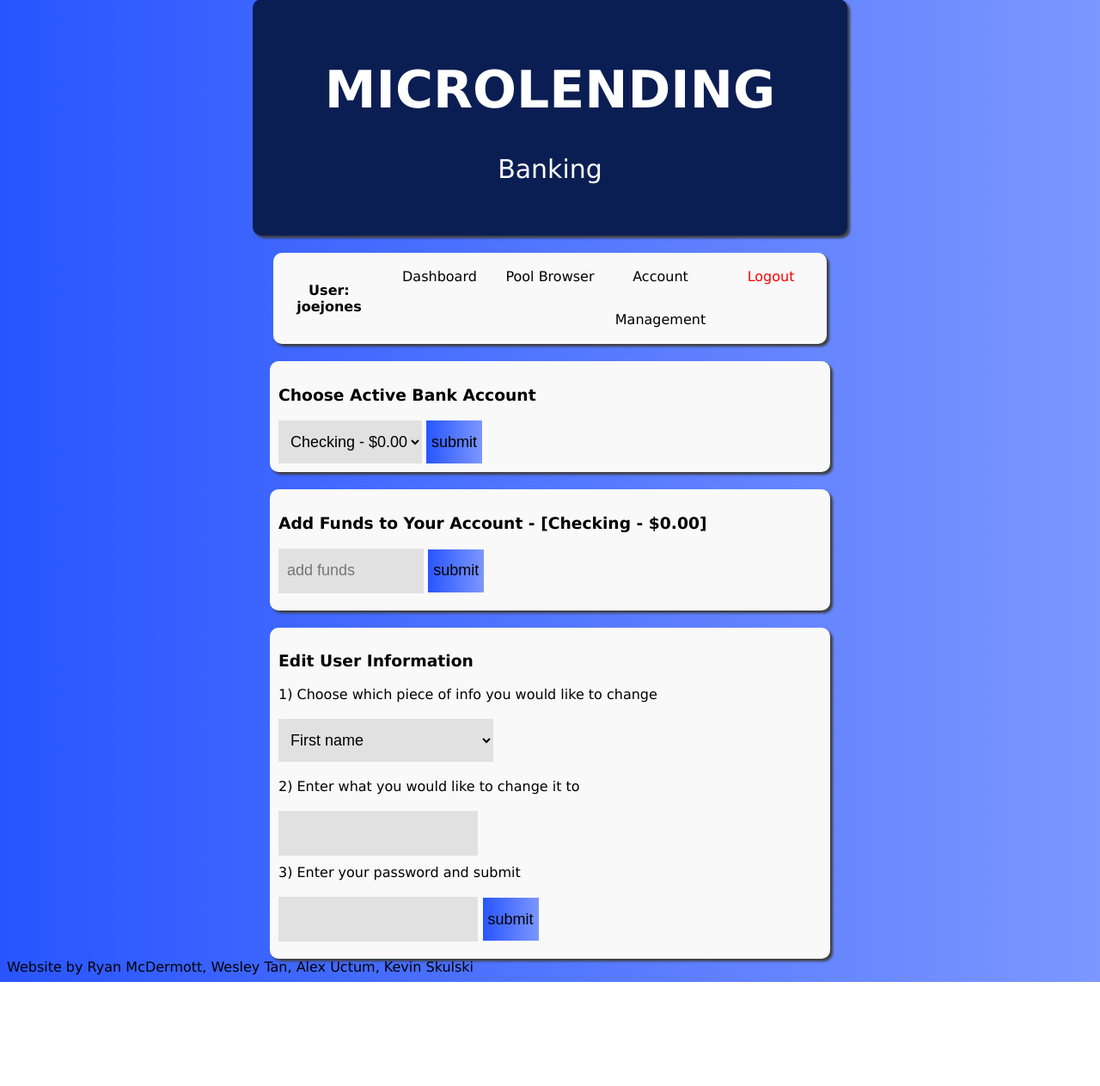
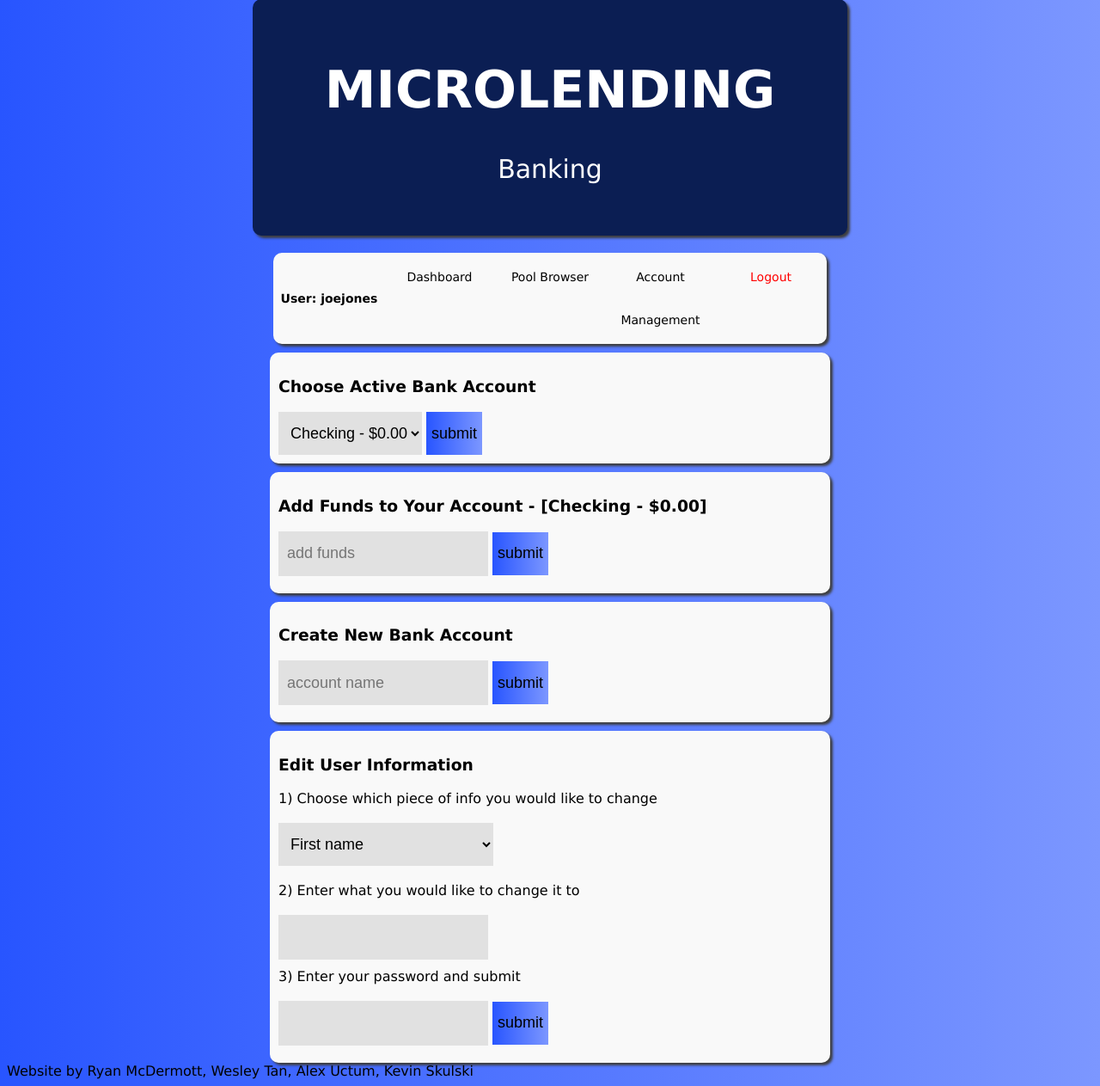
Before and after one commit to tanwesley/microlending_project, a Flask app: page /accountManagement in a window 1280 px wide. Shown: the part 21-1284 px from the top of the page at 86% size. Before the commit the page ends 1163 px from the top, so only its background shows below. Run offline with Flask 2, Linux system fonts and the light colour scheme; a user stored in the database is signed in; data comes from the database, SQL or seed files in the repository; both versions use the stored data as it was after the commit; parts of the project's set-up code (start-up, migrations or seed data) failed here and were passed over.

Commit message:
Added error messages and validation to accountManagement functions. Also refactored some HTML and organized routes.py.

```diff
--- a/app/__init__.py
+++ b/app/__init__.py
@@ -1,7 +1,6 @@
 from flask import Flask, session
-import bcrypt
 
-from routes import main
+from routes import main, poolBrowser
 from database import db
 
 
--- a/app/routes.py
+++ b/app/routes.py
@@ -5,9 +5,15 @@ from models import User, PoolContribution, LoanRequest
 from models import Pool
 from models import BankAccount
 import bcrypt
+import re
 
-#
 main = Blueprint('main', __name__)
+
+'''
+==================================
+|           DECORATORS           |
+==================================
+'''
 
 
 # Creates a decorator which indicates that the page accessed requires a login
@@ -38,6 +44,13 @@ def bank_manager_required(f):
     return wrap
 
 
+'''
+==================================
+|           HOME PAGE            |
+==================================
+'''
+
+
 # Retrieves and renders index.html whenever the server is accessed without a specific page defined
 @main.route("/")
 def index():
@@ -45,6 +58,13 @@ def index():
         return redirect(url_for(".dashboard"))
     else:
         return render_template("index.html")
+
+
+'''
+===========================================
+|           LOGIN/LOGOUT/SIGNUP           |
+===========================================
+'''
 
 
 # Retrieves and renders login.html whenever user accesses /login if GET method is performed
@@ -165,6 +185,13 @@ def signup():
     return render_template("signup.html", error=error)
 
 
+'''
+=================================
+|           DASHBOARD           |
+=================================
+'''
+
+
 #
 @main.route("/dashboard", methods=["GET", "POST"])
 @login_required
@@ -172,10 +199,17 @@ def dashboard():
     # Get current user from database
     user = User.query.filter_by(id=session["user_id"]).first()
 
-    return render_template("dashboard.html", isBankManager=user.isBankManager,user=user)
+    return render_template("dashboard.html", user=user)
 
 
-# Retrieves and renders poolBrowser.html when a GET method is performed
+'''
+====================================
+|           POOL BROWSER           |
+====================================
+'''
+
+
+# Retrieves information needed to properly render poolBrowser.html from the database and displays it
 @main.route("/poolBrowser", methods=["GET", "POST"])
 @login_required
 def poolBrowser():
@@ -204,7 +238,7 @@ def poolBrowser():
         # If the user selected "All", simply launch the webpage without filtering pools
         if chosenCategory == "All":
             return render_template("poolBrowser.html", chosenCategory=chosenCategory, categories=categories,
-                                   pools=pools, isBankManager=user.isBankManager)
+                                   pools=pools, user=user)
 
         # Loop through the list of pools and only keep pools which match the chosen category
         temp = []
@@ -214,9 +248,12 @@ def poolBrowser():
         pools = temp
 
     return render_template("poolBrowser.html", chosenCategory=chosenCategory, categories=categories,
-                           pools=pools, isBankManager=user.isBankManager,user=user)
+                           pools=pools, user=user)
 
 
+# Form function for the poolBrowser page
+# - Transfers money from the user's bank account to the pool they chose to contribute to based on what they entered
+#   in the "contribute" text box
 @main.route("/contributeToPool", methods=["POST"])
 @login_required
 def contributeToPool():
@@ -230,12 +267,18 @@ def contributeToPool():
     # Get the active bank account using the session variable
     bankAccount = BankAccount.query.filter_by(id=session["active_bank_account_id"]).first()
 
+    # Validate that the user actually entered a number
+    amountContributed = request.form.get("contribute")
+    if not re.match(r'^[1-9]\d*(\.\d{1,2})?$', amountContributed):
+        flash("Please enter a valid number to make a request")
+        return redirect(url_for(".poolBrowser"))
+
     # Get the amount from the textbox
-    amountContributed = float(request.form.get("contribute"))
+    amountContributed = float(amountContributed)
 
     # If the amount contributed is greater than the amount the user has in their bank account, give error message
     if amountContributed > bankAccount.micro_dollars:
-        flash("You do not have enough in your account to make that contribution!")
+        flash("You do not have enough funds in your account to make this contribution")
         return redirect(url_for(".poolBrowser"))
 
     # Add the amount to the pool amount
@@ -250,6 +293,8 @@ def contributeToPool():
     return redirect(url_for(".poolBrowser"))
 
 
+# Form function for the poolBrowser page
+# - Creates a new loan request in the database using the amount entered by the user in the "request" text box
 @main.route("/requestFromPool", methods=["POST"])
 @login_required
 def requestFromPool():
@@ -263,12 +308,18 @@ def requestFromPool():
     # Get the active bank account using the session variable
     bankAccount = BankAccount.query.filter_by(id=session["active_bank_account_id"]).first()
 
+    # validate that the user actually entered a number
+    amountRequested = request.form.get("request")
+    if not re.match(r'^[1-9]\d*(\.\d{1,2})?$', amountRequested):
+        flash("Please enter a valid number to make a request")
+        return redirect(url_for(".poolBrowser"))
+
     # Get the amount from the textbox
-    amountRequested = float(request.form.get("request"))
+    amountRequested = float(amountRequested)
 
     # If the amount requested is greater than the amount in the pool, give error message
     if amountRequested > pool.amount:
-        flash("The pool does not have enough in it for this request!")
+        flash("You cannot request an amount that is greater than what the pool contains")
         return redirect(url_for(".poolBrowser"))
 
     # Create a loan request in the database
@@ -279,7 +330,14 @@ def requestFromPool():
     return redirect(url_for(".poolBrowser"))
 
 
-#
+'''
+==========================================
+|           ACCOUNT MANAGEMENT           |
+==========================================
+'''
+
+
+# Routes the user to the account management page which accepts multiple parameters required for the info found on it
 @main.route("/accountManagement", methods=["GET", "POST"])
 @login_required
 def accountManagement():
@@ -287,22 +345,66 @@ def accountManagement():
     user = User.query.filter_by(id=session["user_id"]).first()
     bankAccount = BankAccount.query.filter_by(id=session["active_bank_account_id"]).first()
 
-    return render_template("accountManagement.html", user=user, bankAccount=bankAccount,
-                           isBankManager=user.isBankManager)
+    return render_template("accountManagement.html", user=user, bankAccount=bankAccount)
 
 
-#
+# Form function for the accountManagement page
+# Switches the user's active bank account depending on what they choose from the bank account drop down list
 @main.route("/switchBankAccounts", methods=["GET", "POST"])
 @login_required
 def switchBankAccounts():
-    # Get the id number from the drop down list value
-    newId = request.form.get("accountDropDown")
-    session["active_bank_account_id"] = newId
+    # Get the value from the account drop down list. The value contains the ID for each of the user's
+    # bank accounts in the database
+    session["active_bank_account_id"] = request.form.get("accountDropDown")
+    return redirect(url_for(".accountManagement"))
+
+
+# Form function for the accountManagement page
+# Adds micro-dollars to the user's bank account based on what they enter into the "add funds" textbox
+@main.route("/addFundsToActiveBankAccount", methods=["GET", "POST"])
+@login_required
+def addFundsToActiveBankAccount():
+    # Get the user's current active bank account using the session variable
+    bankAccount = BankAccount.query.filter_by(id=session["active_bank_account_id"]).first()
+
+    # Get the amount the user put into the form and validate that it is actually a number
+    amountToAdd = request.form.get("add funds")
+    if not re.match(r'^[1-9]\d*(\.\d{1,2})?$', amountToAdd):
+        flash("Please enter a valid number to make a request", "addFundsError")
+        return redirect(url_for(".accountManagement"))
+
+    # Add the amount to the user's bank account balance and update the database
+    bankAccount.micro_dollars += float(amountToAdd)
+    db.session.commit()
 
     return redirect(url_for(".accountManagement"))
 
 
-#
+# Form function for the accountManagement page
+# Creates a new bank account under the user's account
+@main.route("/createNewBankAccount", methods=["POST"])
+@login_required
+def createNewBankAccount():
+    # Get account name from the form
+    accountName = request.form.get("account name")
+
+    # Give the user an error message if the textbox is empty
+    if accountName == "":
+        flash("Please fill out all of the text boxes", "createBankAccountMissingFieldError")
+        return redirect(url_for(".accountManagement"))
+
+    # Create new bank account object and commit it to the database
+    bankAccount = BankAccount(accountName, 0, session["user_id"])
+    db.session.add(bankAccount)
+    db.session.commit()
+
+    return redirect(url_for(".accountManagement"))
+
+
+# Form function for the accountManagement page
+# Changes the user's information. Whatever piece of information they choose from the drop down list is what will get
+# changed. User's will enter what they want to change their information to in the first text box of the form and they
+# will confirm that it is them by entering their password into the second.
 @main.route("/changeUserInformation", methods=["GET", "POST"])
 @login_required
 def changeUserInformation():
@@ -316,7 +418,7 @@ def changeUserInformation():
 
     # Make sure all text boxes are actually properly filled out
     if changeTo == "" or password == "":
-        # TODO: add error message
+        flash("You must fill out the required text fields", "editInfoMissingFieldsError")
         return redirect(url_for(".accountManagement"))
 
     # Check if password matches password found in database, then change the requested item
@@ -329,30 +431,21 @@ def changeUserInformation():
             user.username = changeTo
         elif infoToChange == "password":
             user.password = changeTo
+    else:
+        flash("Password incorrect - please try again", "editInfoPasswordError")
+        return redirect(url_for(".accountManagement"))
 
     # Save the change to the database
     db.session.commit()
-    # TODO: add message to let user know change was successful
+    flash("Your information was changed successfully!", "editInfoSuccess")
     return redirect(url_for(".accountManagement"))
 
 
-@main.route("/addFundsToActiveBankAccount", methods=["GET", "POST"])
-@login_required
-def addFundsToActiveBankAccount():
-    # Get active bank account
-    bankAccount = BankAccount.query.filter_by(id=session["active_bank_account_id"]).first()
-
-    # Get the amount to add from the form
-    amountToAdd = request.form.get("add funds")
-
-    # Add money to the bank account amount
-    bankAccount.micro_dollars += float(amountToAdd)
-
-    # Update database
-    db.session.commit()
-
-    # Save the changes to the database
-    return redirect(url_for(".accountManagement"))
+'''
+=======================================
+|           BANK MANAGEMENT           |
+=======================================
+'''
 
 
 #
@@ -363,4 +456,4 @@ def bankManagement():
     # Get current user from database
     user = User.query.filter_by(id=session["user_id"]).first()
 
-    return render_template("bankManagement.html", isBankManager=user.isBankManager)
+    return render_template("bankManagement.html", user=user)
--- a/app/static/styles/headerStyle.css
+++ b/app/static/styles/headerStyle.css
@@ -18,7 +18,7 @@ div {
 
 a {
     line-height: 50px;
-    font-size: 16px;
+    font-size: 14px;
     text-decoration: none;
     color: black;
     display: block;
@@ -26,6 +26,7 @@ a {
 }
 
 table {
+    font-size: 14px;
     background-color: #F9F9F9;
     border-radius: 10px;
     box-shadow: 3px 3px 3px #3E3E3E;
--- a/app/templates/accountManagement.html
+++ b/app/templates/accountManagement.html
@@ -10,12 +10,13 @@
 </head>
 
 <body class="root">
-    {% with isBankManager=isBankManager %}
+    <!-- Header declaration -->
+    {% with user=user %}
         {% include 'header.html' %}
     {% endwith %}
 
     <!-- Choose active bank account -->
-    <div class="container">
+    <div class="poolContainer">
         <h3>Choose Active Bank Account</h3>
 
         <form action="/switchBankAccounts" method="post">
@@ -26,22 +27,48 @@
                 {% endfor %}
             </select>
 
-            <button class="test" type="submit">submit</button>
+            <button type="submit">submit</button>
         </form>
     </div>
 
     <!-- Add funds to active account -->
-    <div class="container">
+    <div class="poolContainer">
         <h3>Add Funds to Your Account - [{{ bankAccount.account_name }} - ${{ "%.2f" | format(bankAccount.micro_dollars)}}]</h3>
 
         <form action="/addFundsToActiveBankAccount" method="post">
-            <input style="width:50%;" class="poolTextbox" type="text" placeholder="add funds" name="add funds"/>
-            <button class="button" type="submit">submit</button>
+            <input class="poolTextbox" type="text" placeholder="add funds" name="add funds"/>
+            <button type="submit">submit</button>
+            {% with errors = get_flashed_messages(category_filter=["addFundsError"]) %}
+                {% if errors %}
+                    {% for error in errors %}
+                        <br>
+                        <span style="color:red;">{{ error }}</span>
+                    {% endfor %}
+                {% endif %}
+            {% endwith %}
+        </form>
+    </div>
+
+    <!-- Create new bank account section -->
+    <div class="poolContainer">
+        <h3>Create New Bank Account</h3>
+
+        <form action="/createNewBankAccount" method="post">
+            <input class="poolTextbox" type="text" name="account name" placeholder="account name"/>
+            <button type="submit">submit</button>
+            {% with errors = get_flashed_messages(category_filter=["createBankAccountMissingFieldError"]) %}
+                {% if errors %}
+                    {% for error in errors %}
+                        <br>
+                        <span style="color:red;">{{ error }}</span>
+                    {% endfor %}
+                {% endif %}
+            {% endwith %}
         </form>
     </div>
 
     <!-- Change user information section -->
-    <div class="container">
+    <div class="poolContainer">
         <h3>Edit User Information</h3>
 
         <form action="/changeUserInformation" method="post">
@@ -57,20 +84,42 @@
 
             <span>2) Enter what you would like to change it to</span>
             <br><br>
-            <input style="width:50%;" class="poolTextbox" type="text" name="newInformation"/>
+            <input class="poolTextbox" type="text" name="newInformation"/>
             <br>
 
             <span>3) Enter your password and submit</span>
             <br><br>
-            <input style="width:50%;" class="poolTextbox" type="password" name="password"/>
+            <input class="poolTextbox" type="password" name="password"/>
 
-            <button class="userInfoButton" type="submit">submit</button>
-
-            {% if error %}
-                <span style="color: red;">{{ error }}</span>
-            {% endif %}
+            <button type="submit">submit</button>
+            {% with errors = get_flashed_messages(category_filter=["editInfoMissingFieldsError"]) %}
+                {% if errors %}
+                    {% for error in errors %}
+                        <br>
+                        <span style="color:red;">{{ error }}</span>
+                    {% endfor %}
+                {% endif %}
+            {% endwith %}
+            {% with errors = get_flashed_messages(category_filter=["editInfoPasswordError"]) %}
+                {% if errors %}
+                    {% for error in errors %}
+                        <br>
+                        <span style="color:red;">{{ error }}</span>
+                    {% endfor %}
+                {% endif %}
+            {% endwith %}
+            {% with messages = get_flashed_messages(category_filter=["editInfoSuccess"]) %}
+                {% if messages %}
+                    {% for message in messages %}
+                        <br>
+                        <span>{{ message }}</span>
+                    {% endfor %}
+                {% endif %}
+            {% endwith %}
         </form>
     </div>
 </body>
+
 <footer style="position: relative; bottom: 0px;">Website by Ryan McDermott, Wesley Tan, Alex Uctum, Kevin Skulski</footer>
+
 </html>
--- a/app/templates/header.html
+++ b/app/templates/header.html
@@ -23,7 +23,7 @@
             <td><a href="{{ url_for('main.accountManagement') }}">Account Management</a></td>
 
             <!-- If the bankManager variable is set to True, then this part of the HTML will be displayed -->
-            {% if isBankManager %}
+            {% if user.isBankManager %}
                 <td><a href="{{ url_for('main.bankManagement') }}">Bank Management</a></td>
             {% endif %}
 
--- a/app/templates/login.html
+++ b/app/templates/login.html
@@ -24,8 +24,8 @@
             <br>
 
             {% if error %}
-            <br>
-            <span style="color: red;">{{error}}</span>
+                <br>
+                <span style="color: red;">{{error}}</span>
             {% endif %}
 
             <span class="switchPages">no account? <a href="signup">sign up</a> </span>
@@ -33,4 +33,6 @@
     </div>
 </body>
 
+<footer style="position: absolute; bottom: 0px;">Website by Ryan McDermott, Wesley Tan, Alex Uctum, Kevin Skulski</footer>
+
 </html>
```
Also changed, not shown: app/templates/bankManagement.html (+8 -5 lines), app/templates/dashboard.html (+6 -4 lines), app/templates/poolBrowser.html (+12 -7 lines), app/templates/signup.html (+5 -3 lines), app/db.sqlite3.
